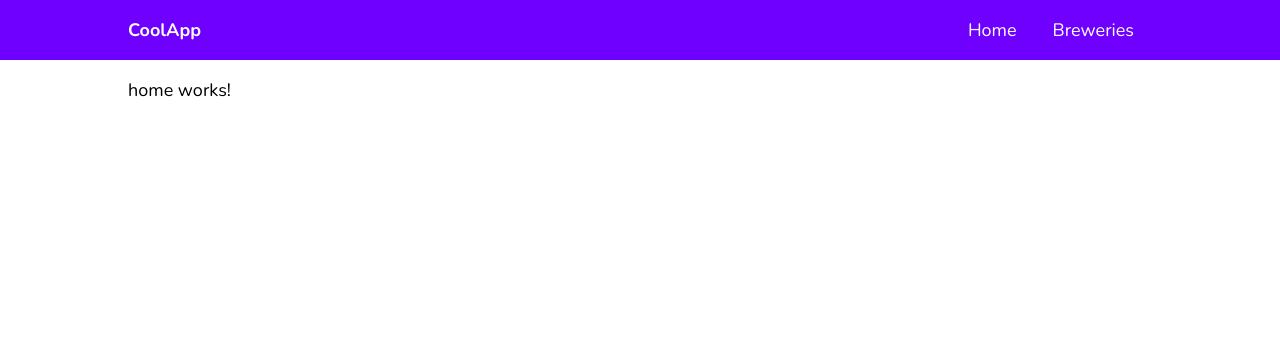
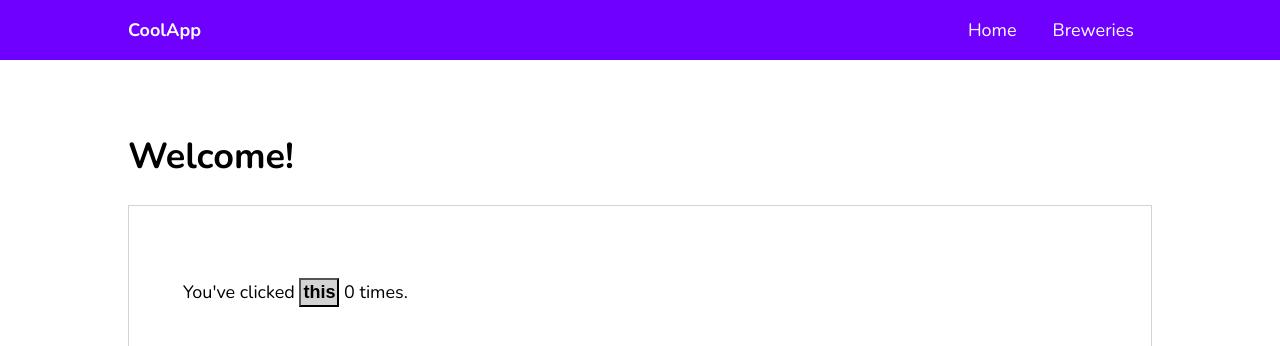
Before and after one commit to victoriaaoka/angular-review, an Angular app: page / in a window 1280 px wide. Shown: the top 346 px of the page. Built offline with nearby package versions, Linux system fonts and the light colour scheme.

Commit message:
Add click event plus styling

```diff
--- a/src/app/home/home.component.html
+++ b/src/app/home/home.component.html
@@ -1 +1,5 @@
-<p>home works!</p>
+<h1>Welcome!</h1>
+
+<div class="play-container">
+    <p>You've clicked <button (click)="countClick()">this</button> {{ clickCounter }} times.</p>
+</div>
--- a/src/app/home/home.component.scss
+++ b/src/app/home/home.component.scss
@@ -0,0 +1,18 @@
+button {
+    font-weight: bold;
+    font-size: 1em;
+    background: lightgray;
+    padding: 2px;
+    cursor: pointer;
+}
+
+.play-container {
+    padding: 3em;
+    border: 1px solid lightgray;
+    margin-bottom: 1em;
+
+    input {
+        padding: 1em;
+        margin-bottom: 2em;
+    }
+}
--- a/src/app/home/home.component.ts
+++ b/src/app/home/home.component.ts
@@ -7,9 +7,15 @@
 })
 export class HomeComponent implements OnInit {
 
+  clickCounter: number = 0;
+
   constructor() { }
 
   ngOnInit(): void {
   }
 
+  countClick(){
+    this.clickCounter += 1;
+  }
+
 }
```
